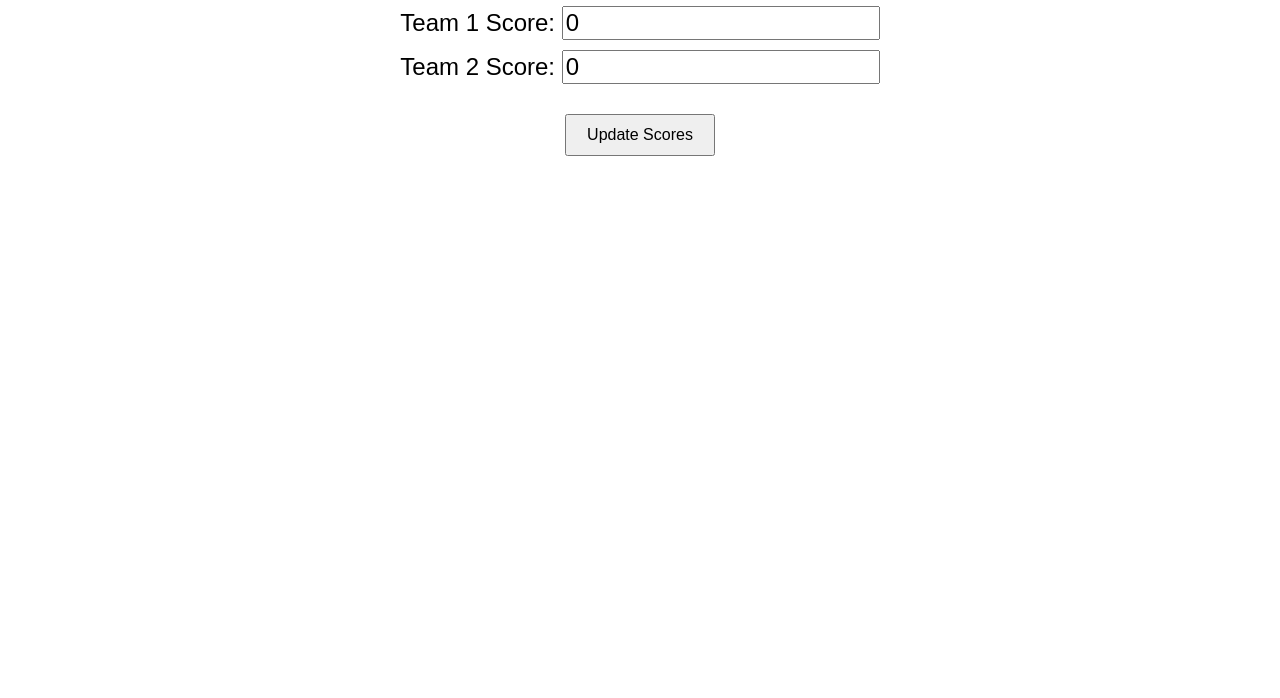
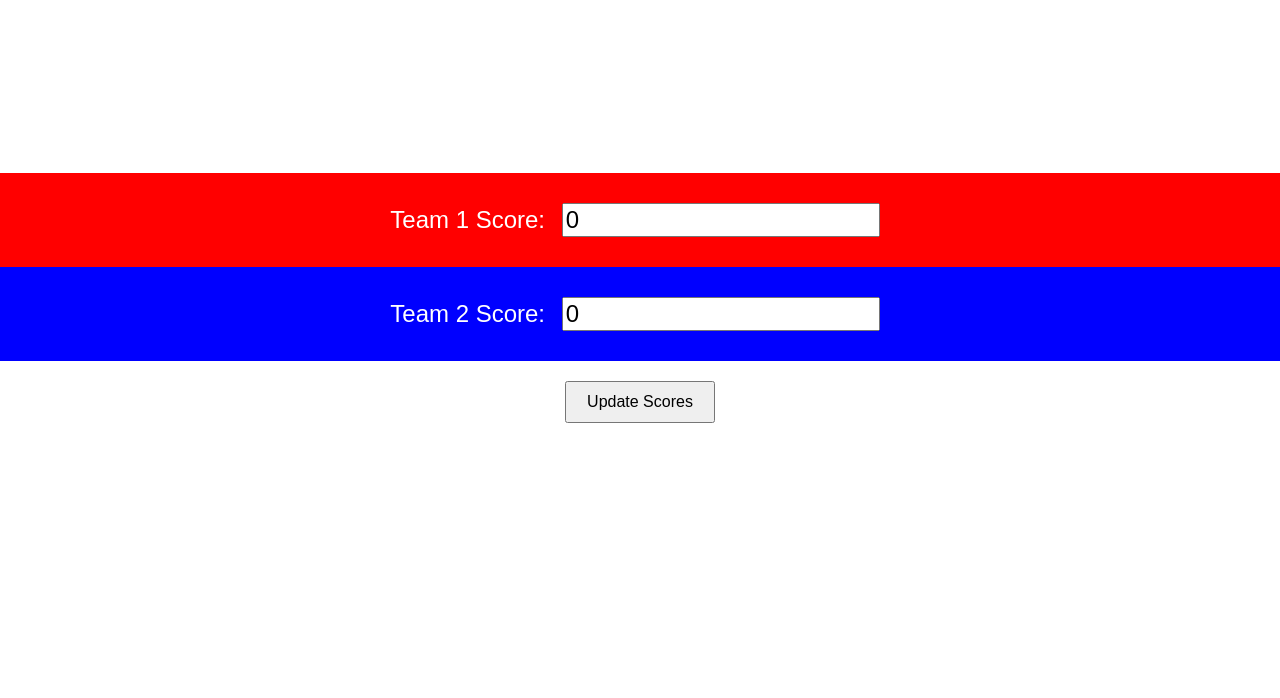
Before and after one commit to arrow-cole/games, a plain HTML site: page cornhole/live/update.html in a window 1280 px wide. Shown: the part 102-800 px from the top of the page. Drawn offline with Linux system fonts and the light colour scheme.

Commit message:
Update update.html

```diff
--- a/cornhole/live/update.html
+++ b/cornhole/live/update.html
@@ -7,15 +7,31 @@
     <style>
         body {
             font-family: Arial, sans-serif;
-            text-align: center;
-            margin: 50px;
+            margin: 0;
+            display: flex;
+            height: 100vh;
+            flex-direction: column;
+            justify-content: center;
+            align-items: center;
         }
-        .score-input {
+        .half {
+            width: 100%;
+            display: flex;
+            justify-content: center;
+            align-items: center;
+            color: white;
             font-size: 1.5em;
-            margin: 10px 0;
+            padding: 20px 0;
+        }
+        .red-half {
+            background-color: red;
+        }
+        .blue-half {
+            background-color: blue;
         }
         .score-input input {
             font-size: 1em;
+            margin: 10px;
         }
         .update-button {
             font-size: 1em;
@@ -25,14 +41,17 @@
     </style>
 </head>
 <body>
-    <h1>Update Cornhole Score</h1>
+    <div class="half red-half">
         <div class="score-input">
             <label for="team1-score">Team 1 Score: </label>
             <input type="number" id="team1-score" value="0">
         </div>
+    </div>
+    <div class="half blue-half">
         <div class="score-input">
             <label for="team2-score">Team 2 Score: </label>
             <input type="number" id="team2-score" value="0">
+        </div>
     </div>
     <button class="update-button" onclick="updateScores()">Update Scores</button>
     <script>
```
Lines whose indentation alone changed are shown as unchanged.
